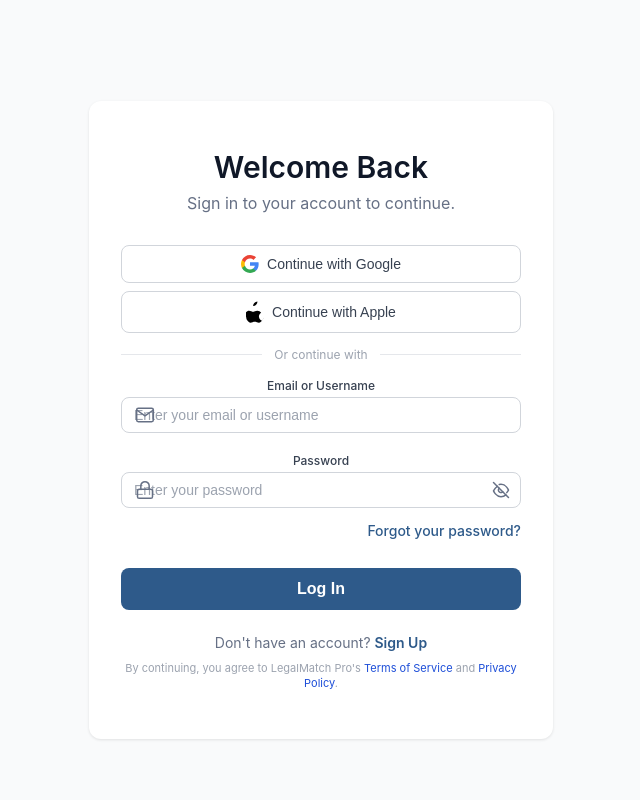
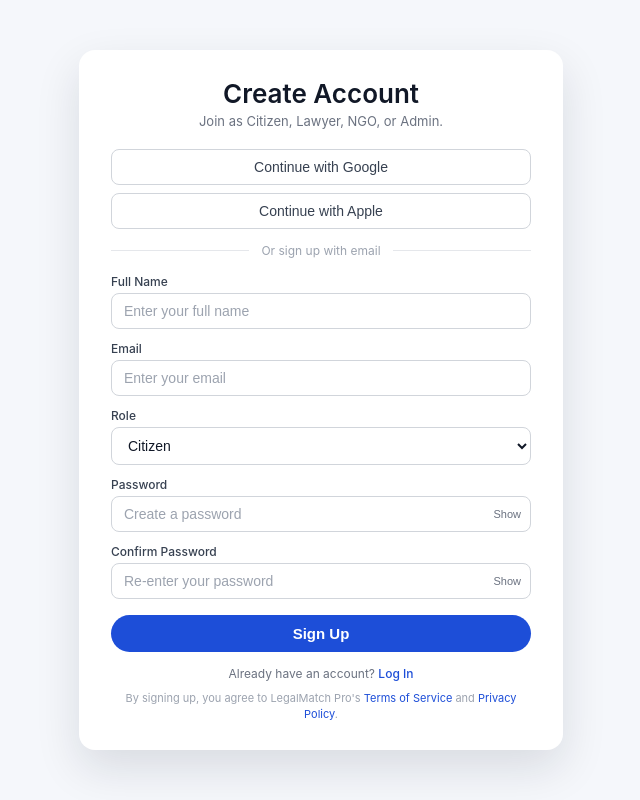
Before and after one commit to shivam11006/Internship_project, a React (Create React App) app in the folder front-end/legal-aid-matching-platform/: page / in a window 1280 px wide. Shown: the top 800 px of the page, without its empty margins (319-959 px from the left). Built offline with nearby package versions, Linux system fonts and the light colour scheme; the HTML template or start-up script is replaced by a standard one.

Commit message:
Update App.js

```diff
--- a/front-end/legal-aid-matching-platform/src/App.js
+++ b/front-end/legal-aid-matching-platform/src/App.js
@@ -1,11 +1,11 @@
-import './App.css';
+import React from 'react';
 import SignIn from './SignIn';
-import Signup from './signup';
+import Signup from './Signup';
 
 function App() {
   return (
-    <div className="App">
-      <SignIn />
+    <div>
+      {/* show either SignIn or Signup based on route/state */}
       <Signup />
     </div>
   );
```
